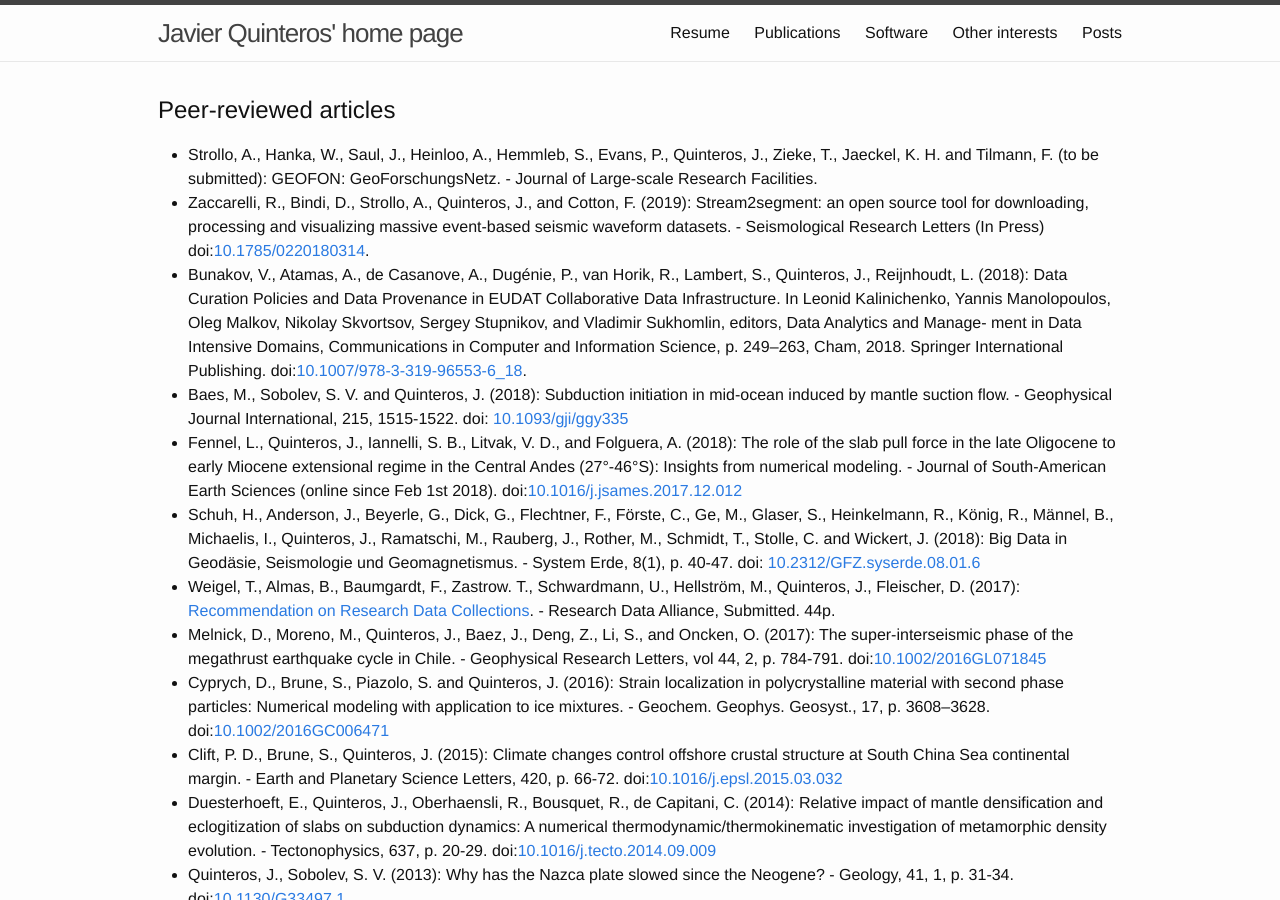
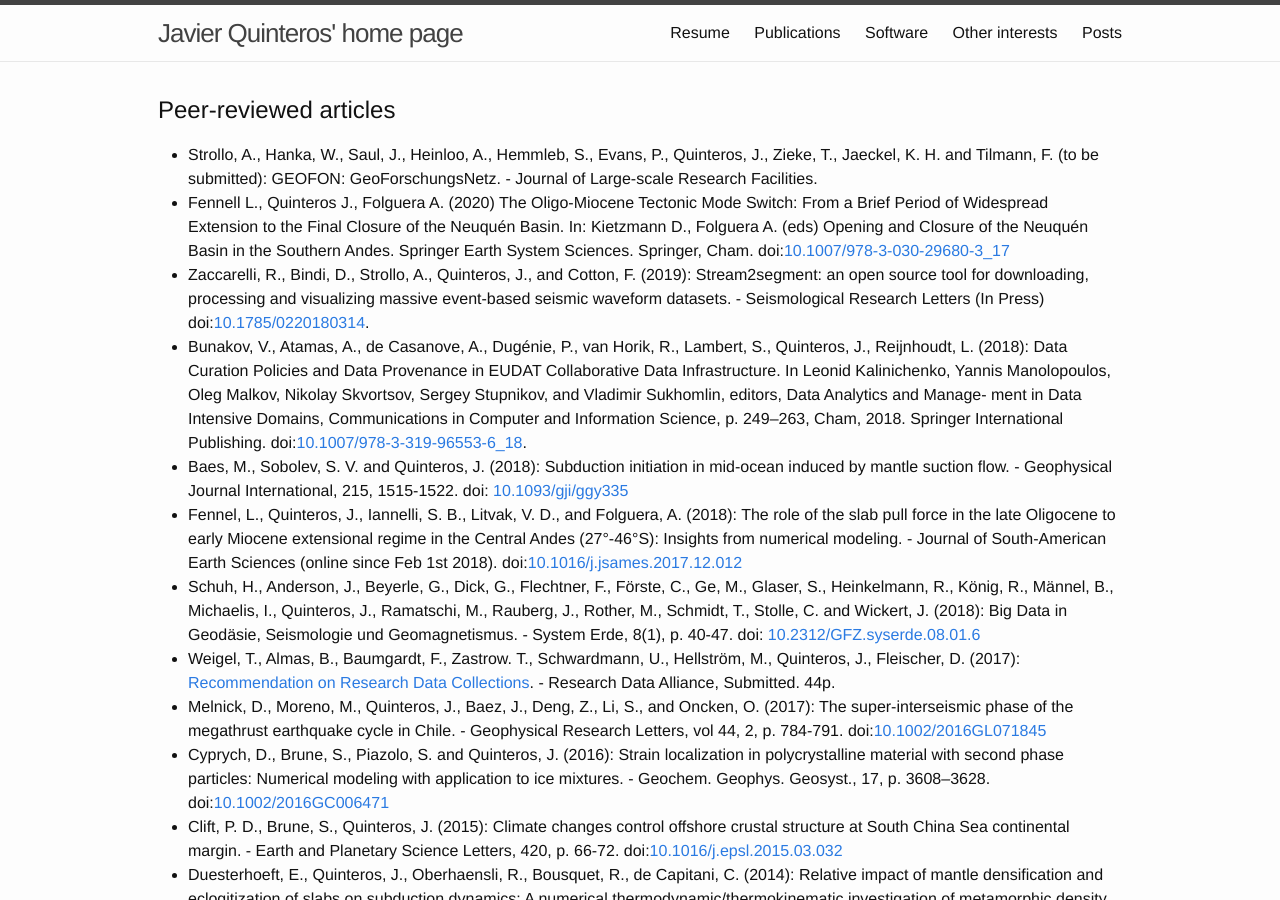
Before and after one commit to javiquinte/javiquinte.github.io, a Jekyll site: the page built from 3-publications.md, in a window 1280 px wide and 900 px high. Built offline with Jekyll 4.4.1, drawn with Linux system fonts in a browser that asks for light colours.

Commit message:
Add publication from Fennel et al (2020)

```diff
--- a/3-publications.md
+++ b/3-publications.md
@@ -7,6 +7,7 @@ categories: publications
 Peer-reviewed articles
 ----------------------
 * Strollo, A., Hanka, W., Saul, J., Heinloo, A., Hemmleb, S., Evans, P., Quinteros, J., Zieke, T., Jaeckel, K. H. and Tilmann, F. (to be submitted): GEOFON: GeoForschungsNetz. - Journal of Large-scale Research Facilities.
+* Fennell L., Quinteros J., Folguera A. (2020) The Oligo-Miocene Tectonic Mode Switch: From a Brief Period of Widespread Extension to the Final Closure of the Neuquén Basin. In: Kietzmann D., Folguera A. (eds) Opening and Closure of the Neuquén Basin in the Southern Andes. Springer Earth System Sciences. Springer, Cham. doi:[10.1007/978-3-030-29680-3_17](http://doi.org/10.1007/978-3-030-29680-3_17)
 * Zaccarelli, R., Bindi, D., Strollo, A., Quinteros, J., and Cotton, F. (2019): Stream2segment: an open source tool for downloading, processing and visualizing massive event-based seismic waveform datasets. - Seismological Research Letters (In Press) doi:[10.1785/0220180314](http://doi.org/10.1785/0220180314).
 * Bunakov, V., Atamas, A., de Casanove, A., Dugénie, P., van Horik, R., Lambert, S., Quinteros, J., Reijnhoudt, L. (2018): Data Curation Policies and Data Provenance in EUDAT Collaborative Data Infrastructure. In Leonid Kalinichenko, Yannis Manolopoulos, Oleg Malkov, Nikolay Skvortsov, Sergey Stupnikov, and Vladimir Sukhomlin, editors, Data Analytics and Manage- ment in Data Intensive Domains, Communications in Computer and Information Science, p. 249–263, Cham, 2018. Springer International Publishing. doi:[10.1007/978-3-319-96553-6_18](http://doi.org/10.1007/978-3-319-96553-6_18).
 * Baes, M., Sobolev, S. V. and Quinteros, J. (2018): Subduction initiation in mid-ocean induced by mantle suction flow. - Geophysical Journal International, 215, 1515-1522. doi: [10.1093/gji/ggy335](https://doi.org/10.1093/gji/ggy335)
```
